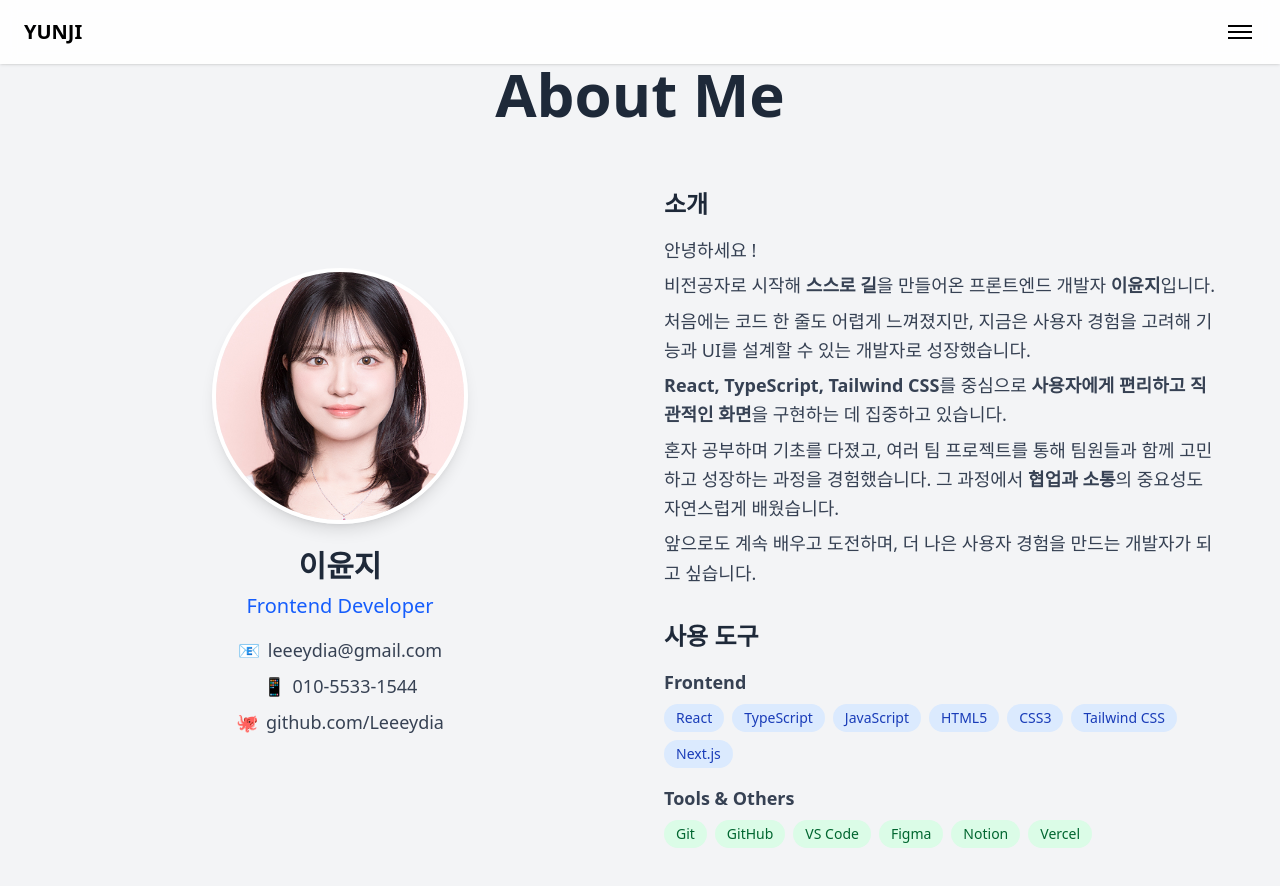
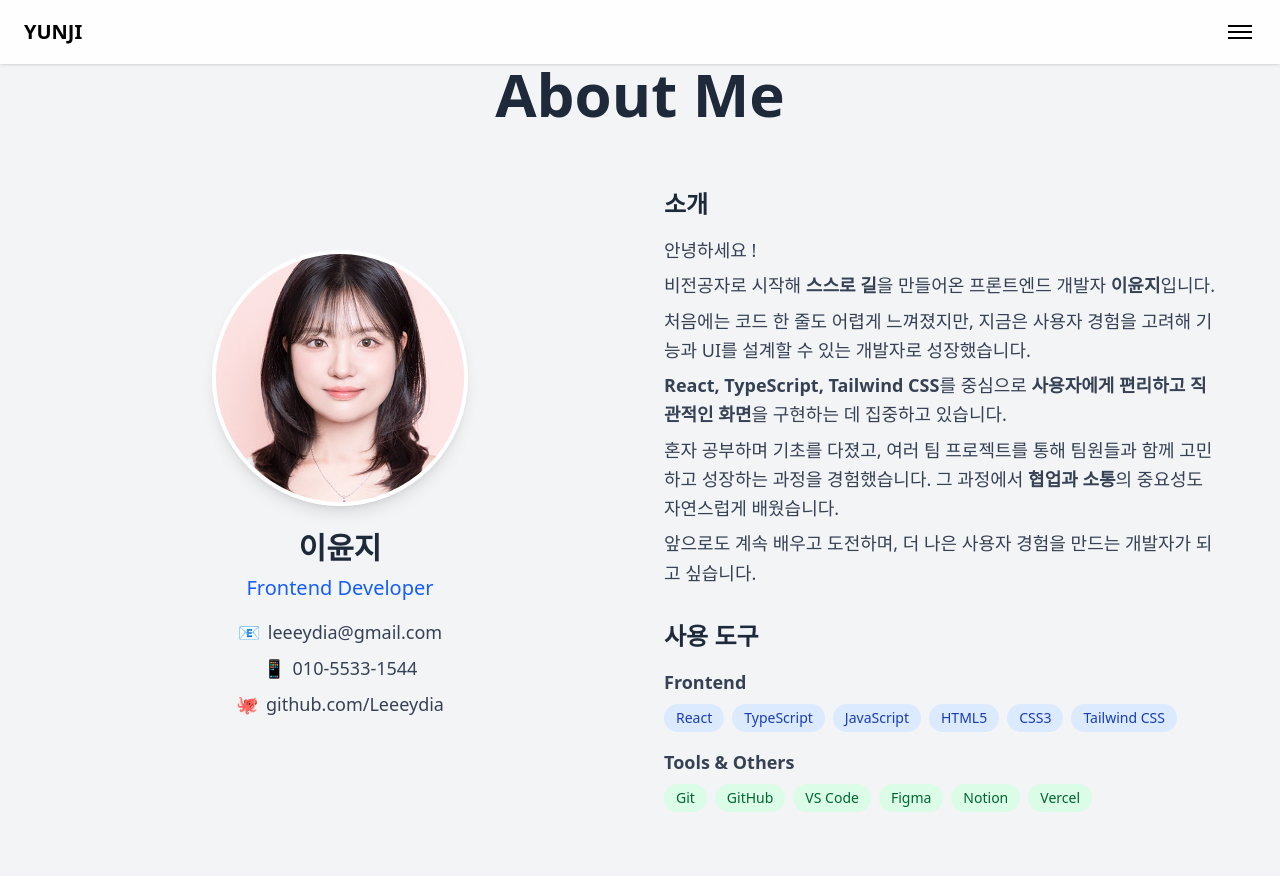
Before and after one commit to Leeeydia/yunji-portfolio, a React (Vite) app: page /about in a window 1280 px wide. Shown: the top 886 px of the page. Built offline with nearby package versions, Linux system fonts and the light colour scheme.

Commit message:
fix: 리드미 수정

```diff
--- a/src/components/SectionAbout.tsx
+++ b/src/components/SectionAbout.tsx
@@ -110,7 +110,6 @@ export default function SectionAbout() {
                       "HTML5",
                       "CSS3",
                       "Tailwind CSS",
-                      "Next.js",
                     ].map((tool) => (
                       <span
                         key={tool}
```
Also changed, not shown: 1 other file (tests, documents, lock files or other folders).
